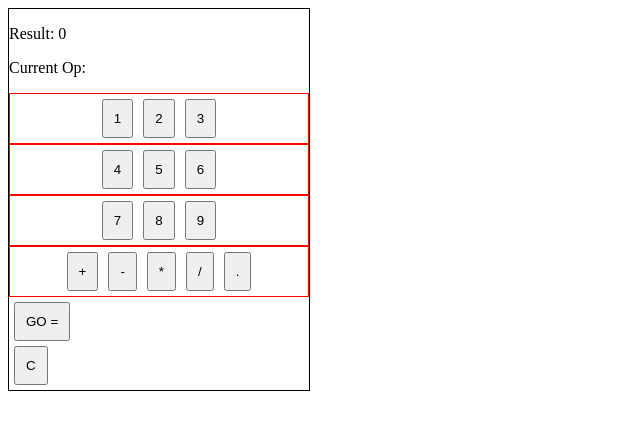
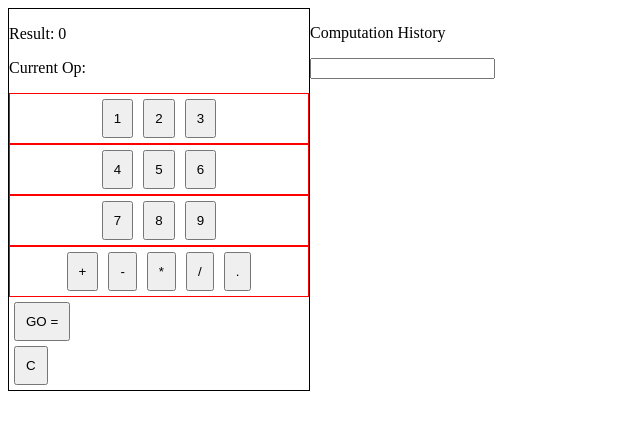
Before and after one commit to francois-b/monkey-calculator, a React app: page / in a window 1280 px wide. Shown: the top 430 px of the page, without its empty margins (0-640 px from the left). Built offline with nearby package versions, Linux system fonts and the light colour scheme.

Commit message:
Add history in store & history UI

```diff
--- a/src/components/calculator.jsx
+++ b/src/components/calculator.jsx
@@ -7,9 +7,15 @@ import { addOperationChar, goCompute, clearDisplay } from '../actions';
 class App extends React.Component {
   constructor() {
     super();
+    this.state = {
+      searchValue: null,
+    };
     this.handleOperationClick = this.handleOperationClick.bind(this);
     this.handleGoClick = this.handleGoClick.bind(this);
     this.handleClearClick = this.handleClearClick.bind(this);
+    this.renderHistory = this.renderHistory.bind(this);
+    this.filterHistory = this.filterHistory.bind(this);
+    this.handleChange = this.handleChange.bind(this);
   }
 
   handleOperationClick(value) {
@@ -22,6 +28,28 @@ class App extends React.Component {
 
   handleClearClick() {
     this.props.onClearClick();
+  }
+
+  handleChange(event) {
+    this.setState({ searchValue: event.target.value });
+  }
+
+  filterHistory(item) {
+    if (this.state.searchValue === null || this.state.searchValue === '') {
+      return true;
+    }
+    if (item.search(this.state.searchValue) !== -1) {
+      return true;
+    }
+    return false;
+  }
+
+  renderHistory() {
+    /* eslint react/no-array-index-key: "off" */
+    const hist = this.props.calc.history.filter(this.filterHistory);
+    return hist.map((item, i) => {
+      return <div key={i} className="history-item">{item}</div>;
+    });
   }
 
   render() {
@@ -71,6 +99,15 @@ class App extends React.Component {
           <button onClick={this.handleGoClick}>GO =</button>
           <button onClick={this.handleClearClick}>C</button>
         </div>
+        <div id="searchpad">
+          <p>Computation History</p>
+          <input
+            type="text"
+            value={this.state.value}
+            onChange={this.handleChange}
+          />
+          {this.renderHistory()}
+        </div>
       </div>
     );
   }
--- a/src/reducers.js
+++ b/src/reducers.js
@@ -6,6 +6,7 @@ const initState = {
   mainResult: 0,
   currentComputation: '',
   error: false,
+  history: [],
 };
 
 const calculatorReducer = (state = initState, action) => {
@@ -28,6 +29,7 @@ const calculatorReducer = (state = initState, action) => {
       }
       return Object.assign({}, state, {
         mainResult: computedValue,
+        history: state.history.concat(state.currentComputation),
         error: errorPresent,
       });
     case 'CLEAR_DISPLAY':
```
